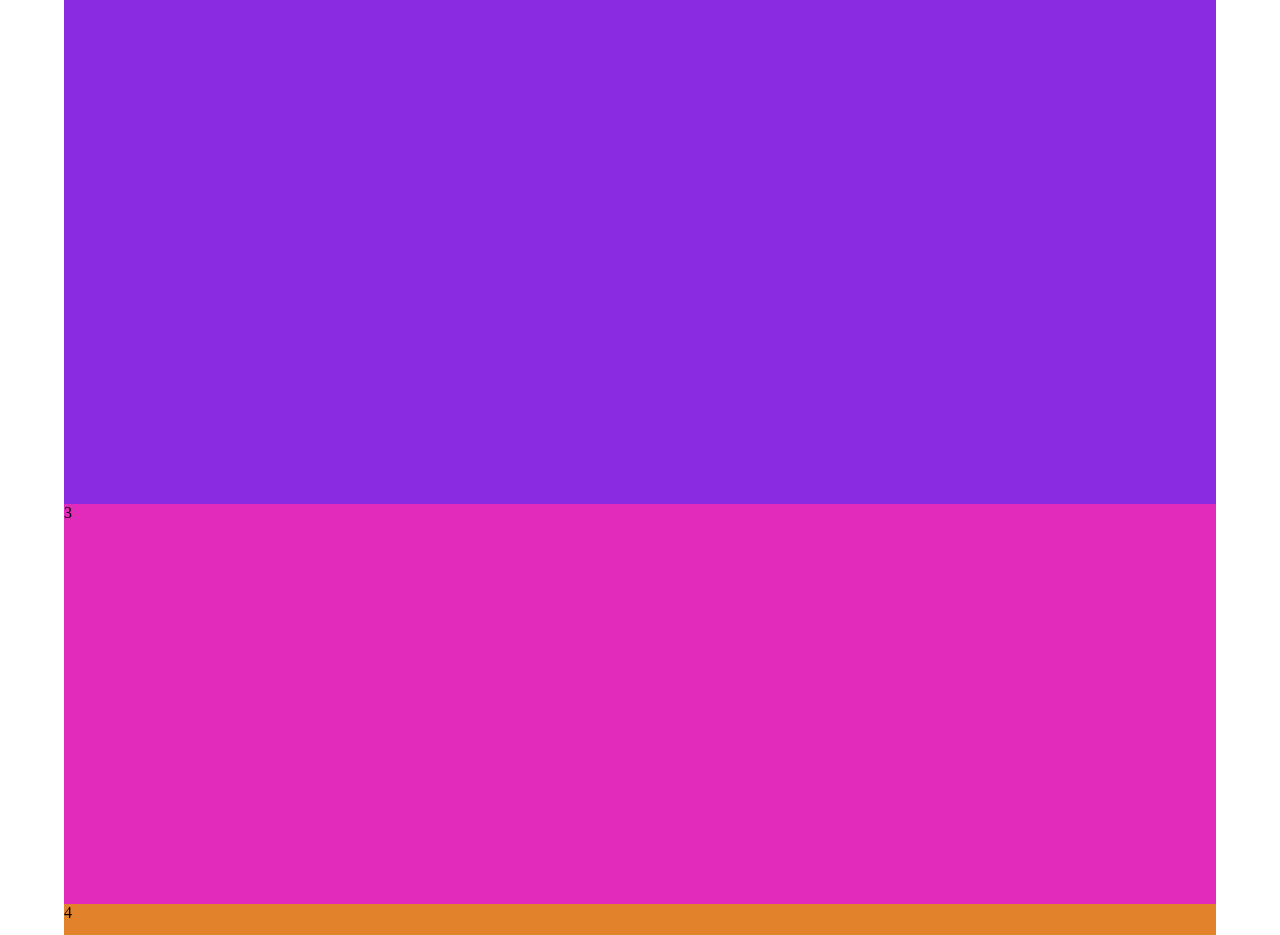
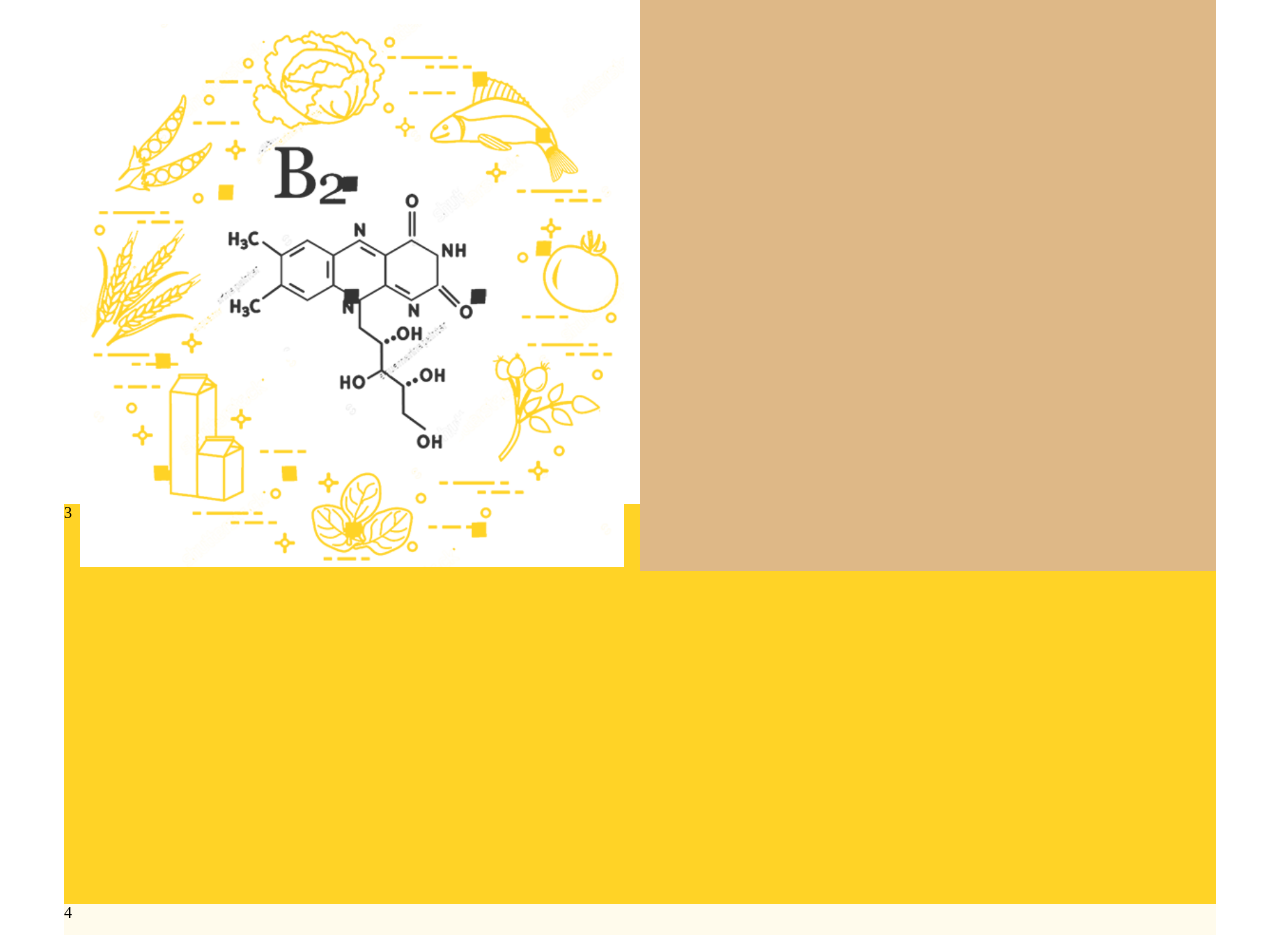
Before and after one commit to YahiaAl-janabi/test-website, a plain HTML site: page index.html in a window 1280 px wide. Shown: the part 96-1031 px from the top of the page. Drawn offline with Linux system fonts and the light colour scheme.

Commit message:
created bigyellow

```diff
--- a/assets/css/main.scss
+++ b/assets/css/main.scss
@@ -239,23 +239,36 @@
   }
 
   .container2 {
+    display: grid;
+    grid-template-columns: 1fr 1fr;
+    grid-template-rows: 1fr;
     height: 65vh;
-    background-color: blueviolet;
+    text-align: center;
+
+    .c2d1 {
+      .bigyellow {
+        width: 34rem;
+        margin-top: 2.5rem;
+      }
+    }
+    .c2d2 {
+      background-color: burlywood;
+    }
   }
   .container3 {
     height: 50vh;
-    background-color: rgb(226, 43, 186);
+    background-color: #ffd326;
   }
   .container4 {
     height: 50vh;
-    background-color: rgb(226, 131, 43);
+    background-color: #fffbec;
   }
   .container5 {
     height: 30vh;
-    background-color: rgb(223, 226, 43);
+    background-color: #333333;
   }
   .container6 {
     height: 10vh;
-    background-color: rgb(43, 153, 226);
+    background-color: black;
   }
 }
--- a/index.html
+++ b/index.html
@@ -43,7 +43,12 @@
         </div>
       </div>
     </div>
-    <div class="container2">2</div>
+    <div class="container2">
+      <div class="c2d1">
+        <img class="bigyellow" src="/assets/images/bigyellow.png" alt="" />
+      </div>
+      <div class="c2d2">2</div>
+    </div>
     <div class="container3">3</div>
     <div class="container4">4</div>
     <div class="container5">5</div>
```
Also changed, not shown: assets/css/main.min.css, assets/images/bigyellow.png (added), 1 other file.
